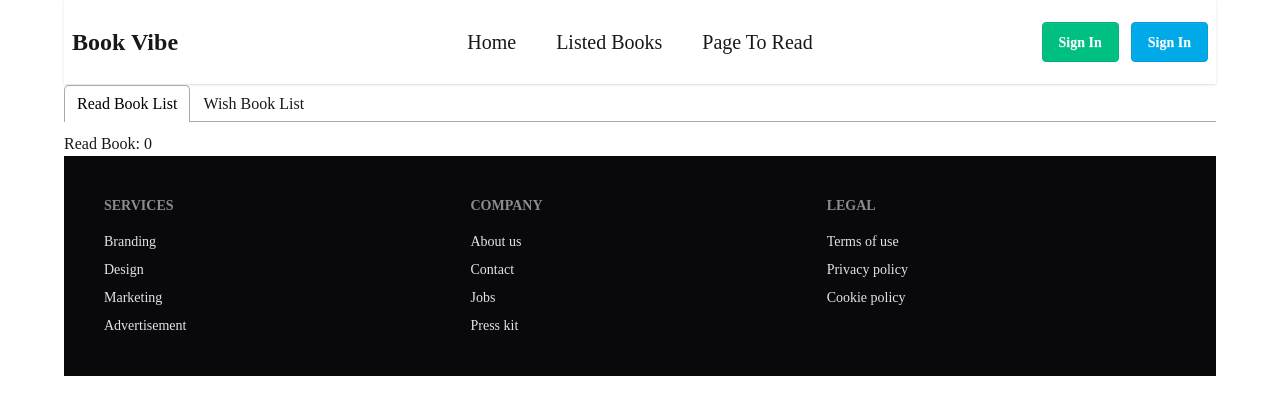
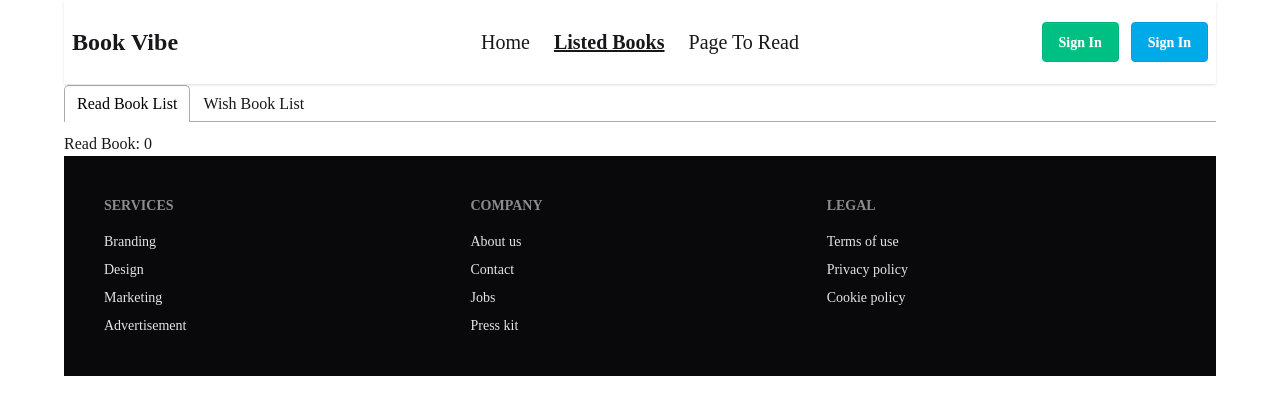
Before and after one commit to ruhanahmed01706/book-vibe, a React (Vite) app: page /about in a window 1280 px wide. Shown: the top 414 px of the page. Built offline with nearby package versions, Linux system fonts and the light colour scheme; a web font is replaced by a local one.

Commit message:
activ component add

```diff
--- a/index.html
+++ b/index.html
@@ -4,7 +4,7 @@
     <meta charset="UTF-8" />
     <link rel="icon" type="image/svg+xml" href="/vite.svg" />
     <meta name="viewport" content="width=device-width, initial-scale=1.0" />
-    <title>book-vibe</title>
+    <title>BookVibe</title>
     <link rel="shortcut icon" href="/src/assets/book.ico" type="image/x-icon">
   </head>
   <body>
--- a/src/App.css
+++ b/src/App.css
@@ -8,3 +8,7 @@ body{
   font-weight: normal;
   font-style: normal;
 }
+
+.action{
+  color: brown;
+}
--- a/src/Components/Header/Navber.jsx
+++ b/src/Components/Header/Navber.jsx
@@ -1,15 +1,30 @@
 import React from 'react';
-import { Link } from 'react-router';
+import { Link, NavLink } from 'react-router';
+
 
 const Navber = () => {
     const links = <>
 
-        <Link to={"/"}><li className='m-3 text-xl hover:border px-2 hover:border-green-400 hover:text-green-400'>Home</li></Link>
-        <Link to={"/about"}><li className='m-3 text-xl hover:border px-2 hover:border-green-400 hover:text-green-400'>Listed Books</li></Link>
-        <li className='m-3 text-xl hover:border px-2 hover:border-green-400 hover:text-green-400'>Page To Read</li>
+        <NavLink to={"/"}
+
+            className={({ isActive }) =>
+                isActive ? "font-bold underline" : "hover:text-green-400"
+            }
+
+        ><li className='m-3 text-xl'>Home</li></NavLink>
+
+        <NavLink to={"/about"}
+            className={({ isActive }) =>
+                isActive ? "font-bold underline" : "hover:text-green-400"
+            }
+        ><li className='m-3 text-xl '>Listed Books</li></NavLink>
+        <NavLink to={"/readpage"} className={({ isActive }) =>
+            isActive ? "font-bold underline" : "hover:text-green-400"
+        }
+        ><li className='m-3 text-xl '>Page To Read</li></NavLink>
     </>
     return (
-        <div className="navbar bg-base-100 shadow-sm">
+        <div className="navbar bg-base-100 shadow-sm sticky top-0 z-50">
             <div className="navbar-start">
                 <div className="dropdown">
                     <div tabIndex={0} role="button" className="btn btn-ghost lg:hidden">
--- /dev/null
+++ b/src/Pages/ReadPage/ReadPage.jsx
@@ -0,0 +1,11 @@
+import React from 'react';
+
+const ReadPage = () => {
+    return (
+        <div>
+            <h2>This is read page...!</h2>
+        </div>
+    );
+};
+
+export default ReadPage;
--- a/src/Routes/Routes.jsx
+++ b/src/Routes/Routes.jsx
@@ -5,6 +5,7 @@ import ErrorPage from '../Pages/ErrorPage/ErrorPage';
 import Home from '../Pages/Home/Home';
 import About from '../Pages/About/About';
 import BookDitails from '../Pages/BookDitails/BookDitails';
+import ReadPage from '../Pages/ReadPage/ReadPage';
 
 export const router = createBrowserRouter([
   {
@@ -14,18 +15,22 @@ export const router = createBrowserRouter([
     children:[
         {
             index:true,
-            loader:()=>fetch('booksData.json'),
+            loader:()=>fetch('/booksData.json'),
             Component:Home
         },
         {
             path:'/about',
-            loader:()=>fetch('booksData.json'),
+            loader:()=>fetch('/booksData.json'),
             Component:About
         },
         {
             path:"/bookditails/:id",
-            loader:()=>fetch('booksData.json'),
+            loader:()=>fetch('/booksData.json'),
             Component:BookDitails
+        },
+        {
+          path:"/readpage",
+          Component:ReadPage
         }
 
 
--- a/src/index.css
+++ b/src/index.css
@@ -0,0 +1,3 @@
+.action{
+    color: brown;
+}
```
